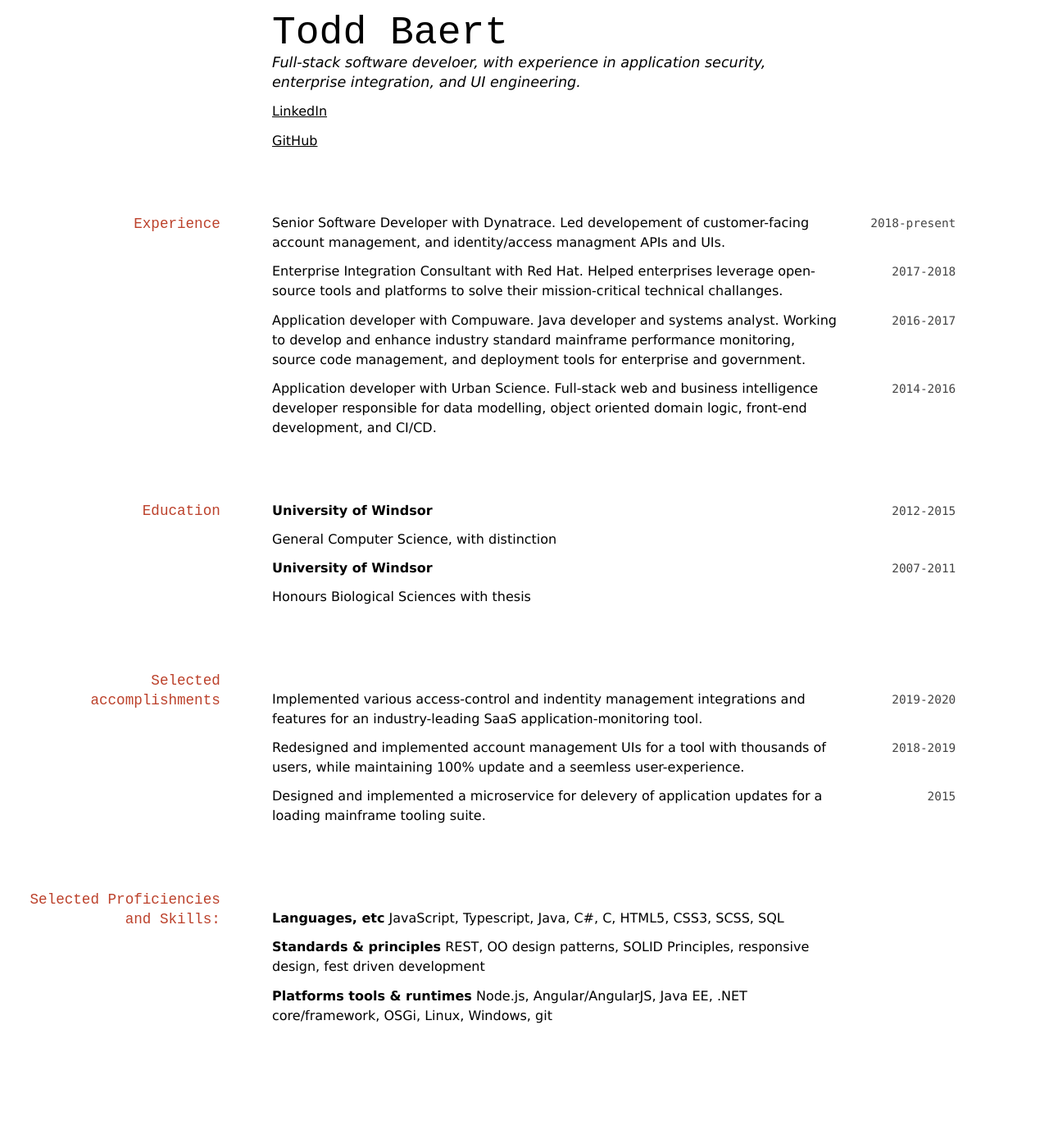
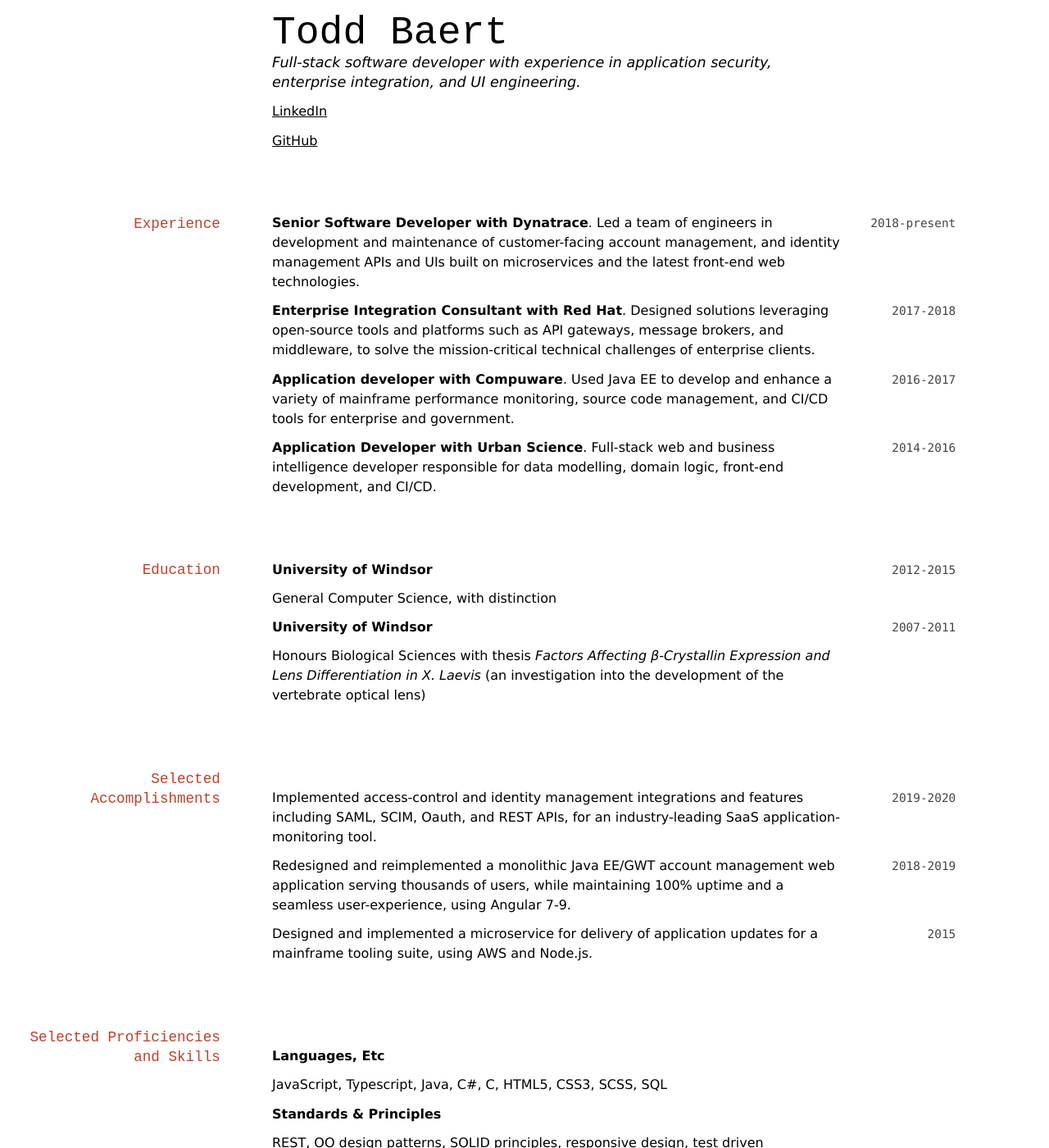
Before and after one commit to toddbaert/markdown-cv, a Jekyll site: the page built from index.md, in a window 1280 px wide and 1400 px high. Shown: the whole window at 82% size. Built offline with Jekyll 4.4.1, drawn with Linux system fonts in a browser that asks for light colours; some of the changed text lies outside the part shown.

Commit message:
updating index

```diff
--- a/index.md
+++ b/index.md
@@ -4,7 +4,7 @@ title: Todd Baert
 ---
 # Todd Baert
 
-Full-stack software develoer, with experience in application security, enterprise integration, and UI engineering.
+Full-stack software developer with experience in application security, enterprise integration, and UI engineering.
 
 [LinkedIn](https://www.linkedin.com/in/todd-baert-739b1bb8)
 
@@ -14,16 +14,16 @@ Full-stack software develoer, with experience in application security, enterpris
 ## Experience
 
 `2018-present`
-Senior Software Developer with Dynatrace. Led developement of customer-facing account management, and identity/access managment APIs and UIs.
+__Senior Software Developer with Dynatrace__. Led a team of engineers in development and maintenance of customer-facing account management, and identity management APIs and UIs built on microservices and the latest front-end web technologies.
 
 `2017-2018`
-Enterprise Integration Consultant with Red Hat. Helped enterprises leverage open-source tools and platforms to solve their mission-critical technical challanges.
+__Enterprise Integration Consultant with Red Hat__. Designed solutions leveraging open-source tools and platforms such as API gateways, message brokers, and middleware, to solve the mission-critical technical challenges of enterprise clients.
 
 `2016-2017`
-Application developer with Compuware. Java developer and systems analyst. Working to develop and enhance industry standard mainframe performance monitoring, source code management, and deployment tools for enterprise and government.
+__Application developer with Compuware__. Used Java EE to develop and enhance a variety of mainframe performance monitoring, source code management, and CI/CD tools for enterprise and government.
 
 `2014-2016`
-Application developer with Urban Science. Full-stack web and business intelligence developer responsible for data modelling, object oriented domain logic, front-end development, and CI/CD.
+__Application Developer with Urban Science__. Full-stack web and business intelligence developer responsible for data modelling, domain logic, front-end development, and CI/CD.
 
 
 ## Education
@@ -37,26 +37,31 @@ General Computer Science, with distinction
 __University of Windsor__
 
 Honours Biological Sciences with thesis
+*Factors Affecting β-Crystallin Expression and Lens Differentiation in X. Laevis* (an investigation into the development of the vertebrate optical lens)
 
 
-## Selected accomplishments
+## Selected Accomplishments
 
 `2019-2020`
-Implemented various access-control and indentity management integrations and features for an industry-leading SaaS application-monitoring tool.
+Implemented access-control and identity management integrations and features including SAML, SCIM, Oauth, and REST APIs, for an industry-leading SaaS application-monitoring tool.
 
 `2018-2019`
-Redesigned and implemented account management UIs for a tool with thousands of users, while maintaining 100% update and a seemless user-experience.
+Redesigned and reimplemented a monolithic Java EE/GWT account management web application serving thousands of users, while maintaining 100% uptime and a seamless user-experience, using Angular 7-9.
 
 `2015`
-Designed and implemented a microservice for delevery of application updates for a loading mainframe tooling suite.
+Designed and implemented a microservice for delivery of application updates for a mainframe tooling suite, using AWS and Node.js.
 
-## Selected Proficiencies and Skills:
 
-__Languages, etc__
+## Selected Proficiencies and Skills
+
+__Languages, Etc__
+
 JavaScript, Typescript, Java, C#, C, HTML5, CSS3, SCSS, SQL
 
-__Standards & principles__
-REST, OO design patterns, SOLID Principles, responsive design, fest driven development
+__Standards & Principles__
 
-__Platforms tools & runtimes__
+REST, OO design patterns, SOLID principles, responsive design, test driven development
+
+__Platforms, Tools & Runtimes__
+
 Node.js, Angular/AngularJS, Java EE, .NET core/framework, OSGi, Linux, Windows, git
```
